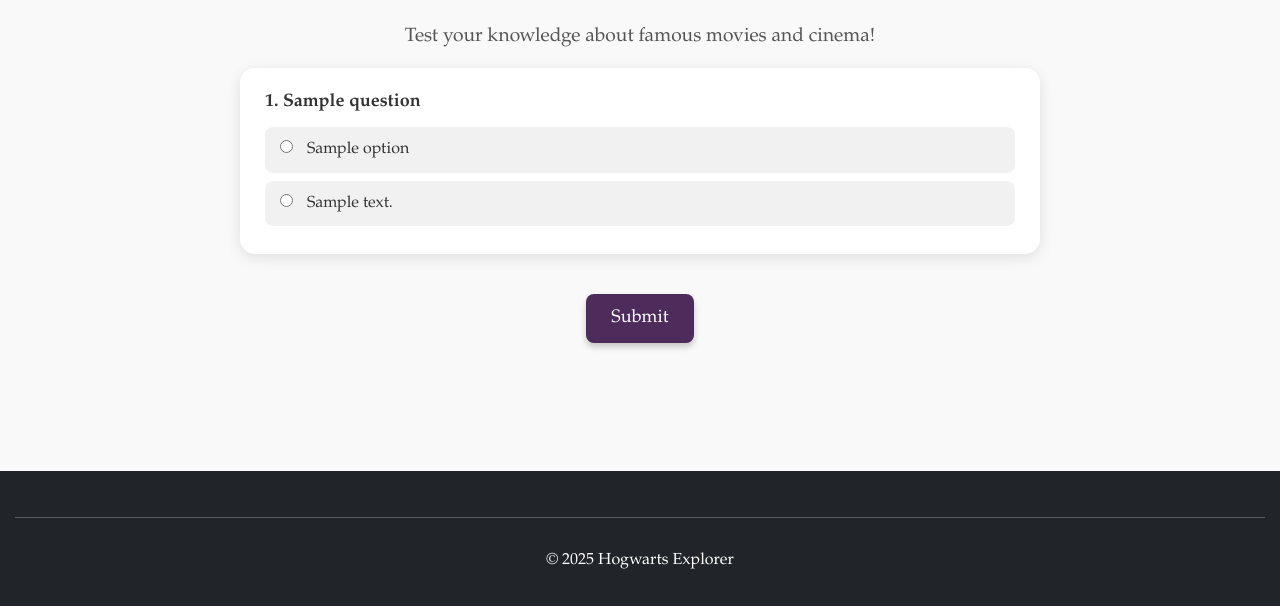
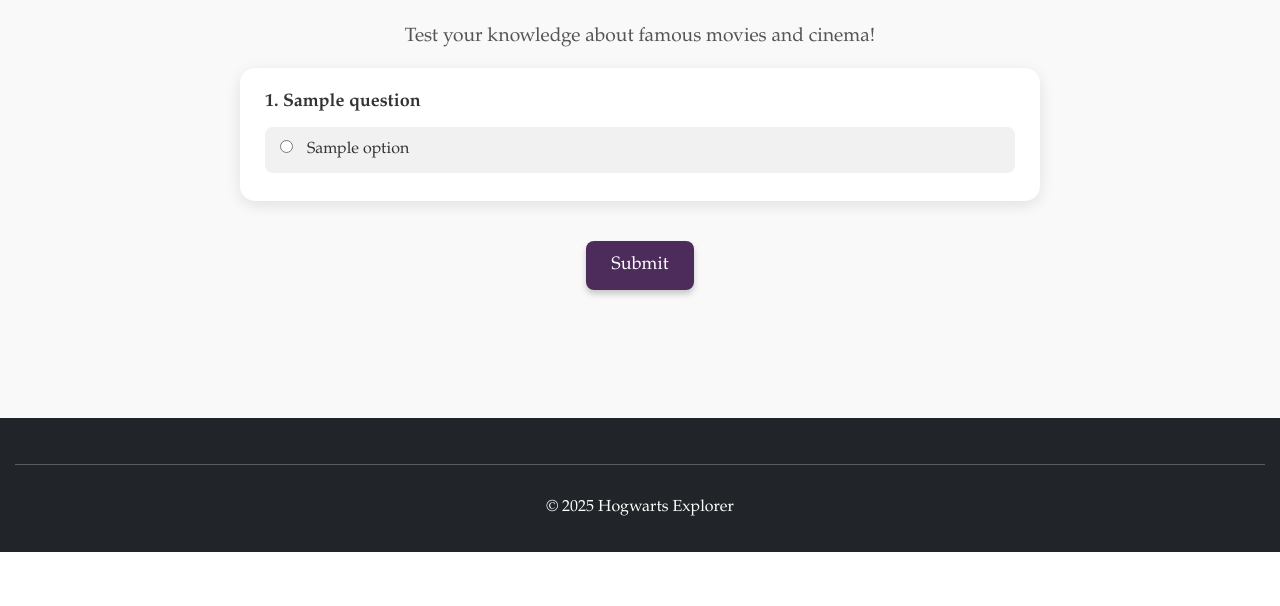
Before and after one commit to abylsliam44/harrypotter-app, a Django app: template hogwarts/templates/hogwarts/quiz.html in a window 1280 px wide. Shown: the part 386-992 px from the top of the page. After the commit the page ends 938 px from the top, so only its background shows below. Run offline with Django 5.2, Linux system fonts and the light colour scheme; the template is opened without the code that fills it: most values are stand-ins (such as "Sample title", 1, 10 or a date in 2020).

Commit message:
update views

```diff
--- a/hogwarts/templates/hogwarts/quiz.html
+++ b/hogwarts/templates/hogwarts/quiz.html
@@ -8,25 +8,24 @@
     <p class="text-center" style="font-size: 1.2rem; color: #555;">
         Test your knowledge about famous movies and cinema!
     </p>
+
     <form method="POST" class="quiz-form">
         {% csrf_token %}
 
         {% for question in questions %}
+            {% with forloop.counter as q_number %}
             <div class="quiz-card">
-                <p class="question-text">{{ forloop.counter }}. {{ question.question|safe }}</p>
+                <p class="question-text">{{ q_number }}. {{ question.question|safe }}</p>
                 <div class="options">
-                    {% for option in question.incorrect_answers %}
+                    {% for option in question.all_answers %}
                         <label class="option-label">
-                            <input type="radio" name="q{{ forloop.counter }}" value="{{ option }}">
+                            <input type="radio" name="q{{ q_number }}" value="{{ option }}" required>
                             {{ option }}
                         </label>
                     {% endfor %}
-                    <label class="option-label">
-                        <input type="radio" name="q{{ forloop.counter }}" value="{{ question.correct_answer }}">
-                        {{ question.correct_answer }}
-                    </label>
                 </div>
             </div>
+            {% endwith %}
         {% endfor %}
 
         <div class="text-center mt-4">
@@ -59,6 +58,10 @@
         font-weight: bold;
         margin-bottom: 10px;
         color: #333;
+    }
+
+    .options {
+        margin-top: 10px;
     }
 
     .option-label {
```
